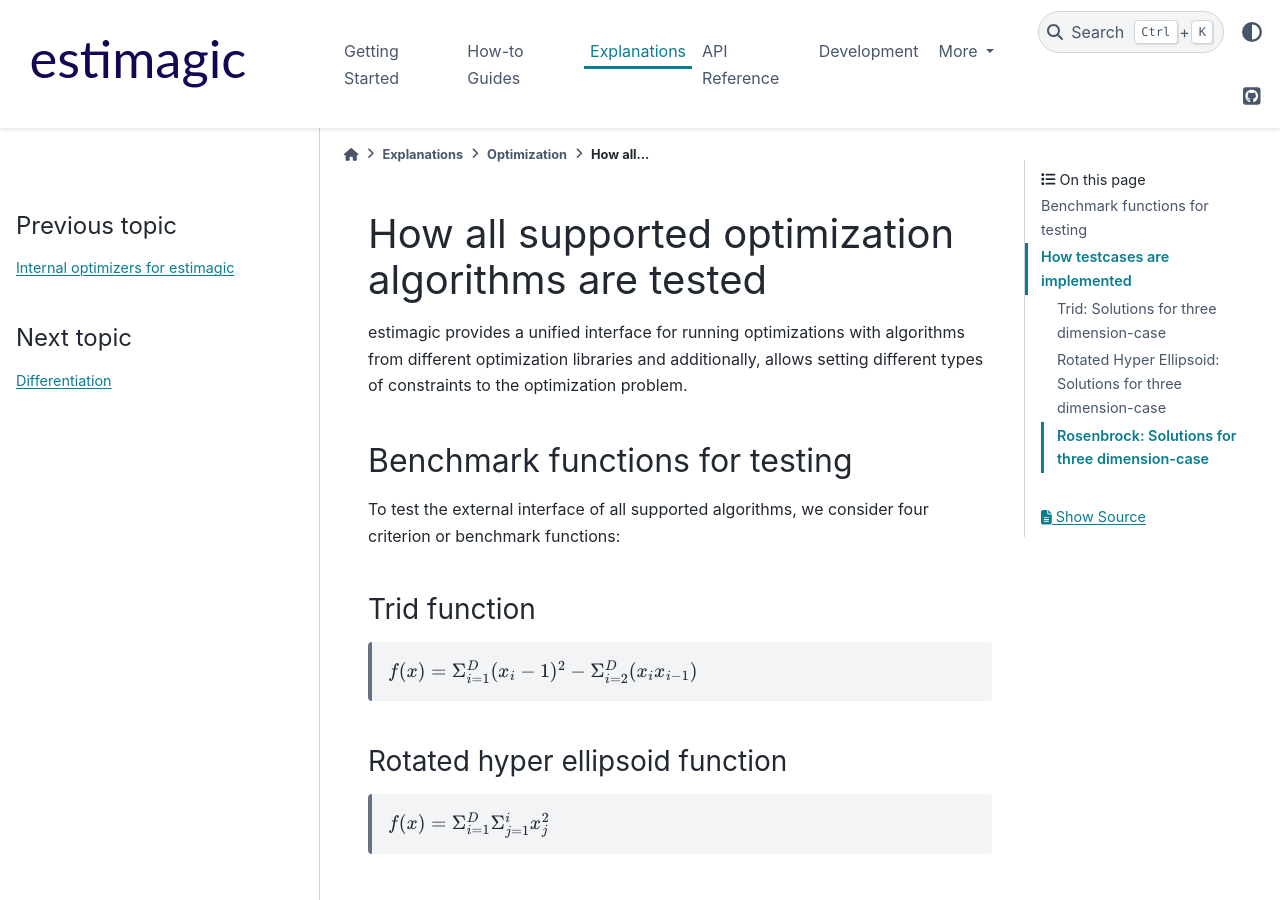
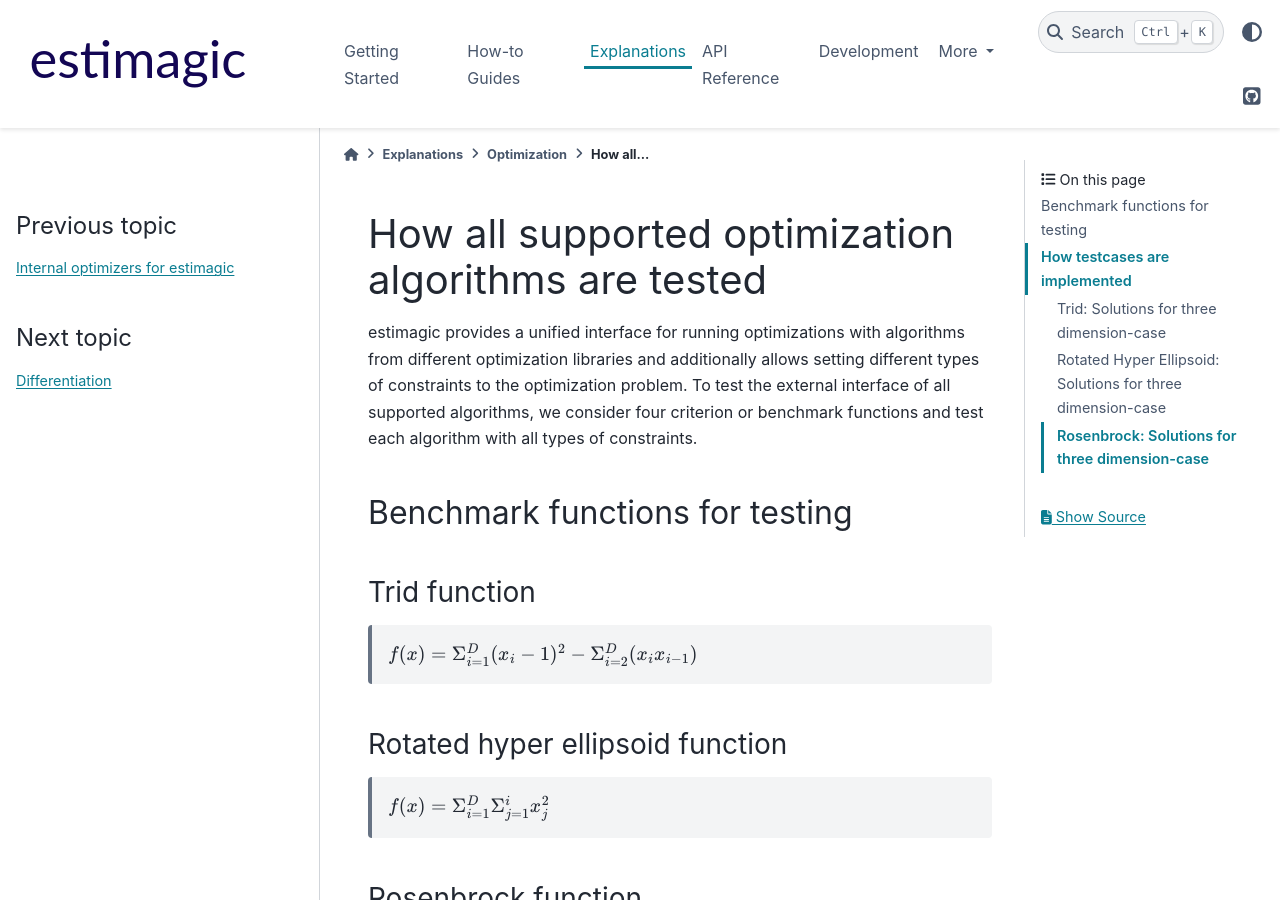
Before and after one commit to optimagic-dev/optimagic, a Sphinx documentation site: the page built from docs/source/explanations/optimization/tests_for_supported_optimizers.rst, in a window 1280 px wide and 900 px high. Built offline with Sphinx 7.4.7 and the PyData theme 0.15.4, drawn with Linux system fonts in a browser that asks for light colours; pages that are not in the unit, such as notebooks, are missing from menus.

Commit message:
Seriously, finish documentation.

```diff
--- a/docs/source/explanations/optimization/tests_for_supported_optimizers.rst
+++ b/docs/source/explanations/optimization/tests_for_supported_optimizers.rst
@@ -4,13 +4,12 @@ How all supported optimization algorithms are tested
 
 estimagic provides a unified interface for running optimizations
 with algorithms from different optimization libraries and
-additionally, allows setting different types of constraints to the optimization problem.
+additionally allows setting different types of constraints to the optimization problem.
+To test the external interface of all supported algorithms, we consider four criterion
+or benchmark functions and test each algorithm with all types of constraints.
 
 Benchmark functions for testing
 ==============================================
-
-To test the external interface of all supported algorithms, we consider four criterion
-or benchmark functions:
 
 ****************
 Trid function
```
